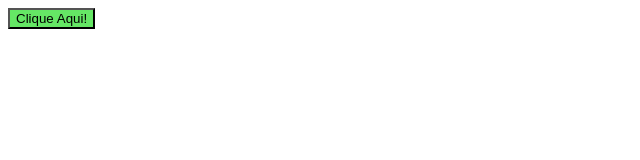
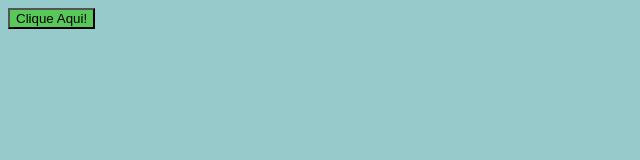
Before and after one commit to vevekita/g243g1t, a plain HTML site: page index.html in a window 1280 px wide. Shown: the whole page, without its empty margins (0-640 px from the left). Drawn offline with Linux system fonts and the light colour scheme.

Commit message:
criando projeto

```diff
--- a/index.html
+++ b/index.html
@@ -4,13 +4,10 @@
     <meta charset="UTF-8">
     <meta name="viewport" content="width=device-width, initial-scale=1.0">
     <title>Document</title>
+    <script src="./script/script.js"></script>
+    <link rel="stylesheet" href="./style/base.css">
 </head>
 <body>
-    <button onclick="aperta()" style="background: rgb(101, 231, 101);" >Clique Aqui!</button>
-    <script>
-        function aperta(){
-            alert("oi, mané!");
-        }
-    </script>
+    <button onclick="aperta()">Clique Aqui!</button>
 </body>
 </html>
--- a/script/script.js
+++ b/script/script.js
@@ -0,0 +1,3 @@
+function aperta(){
+    alert("oi, mané!");
+}
--- a/style/base.css
+++ b/style/base.css
@@ -0,0 +1,6 @@
+body{
+    background-color: rgb(151, 202, 202);
+}
+button {
+    background: rgb(88, 201, 88);
+}
```
